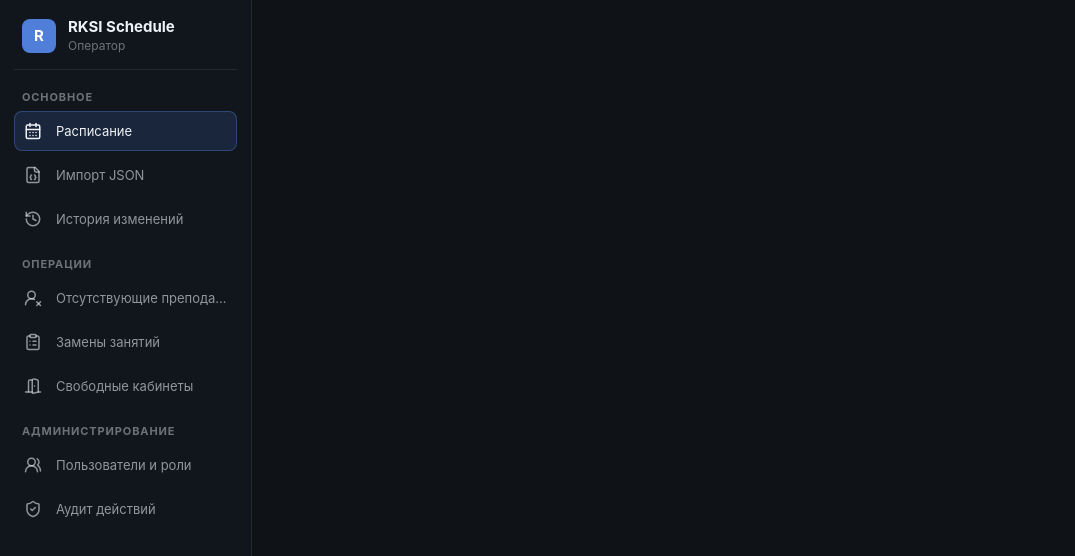
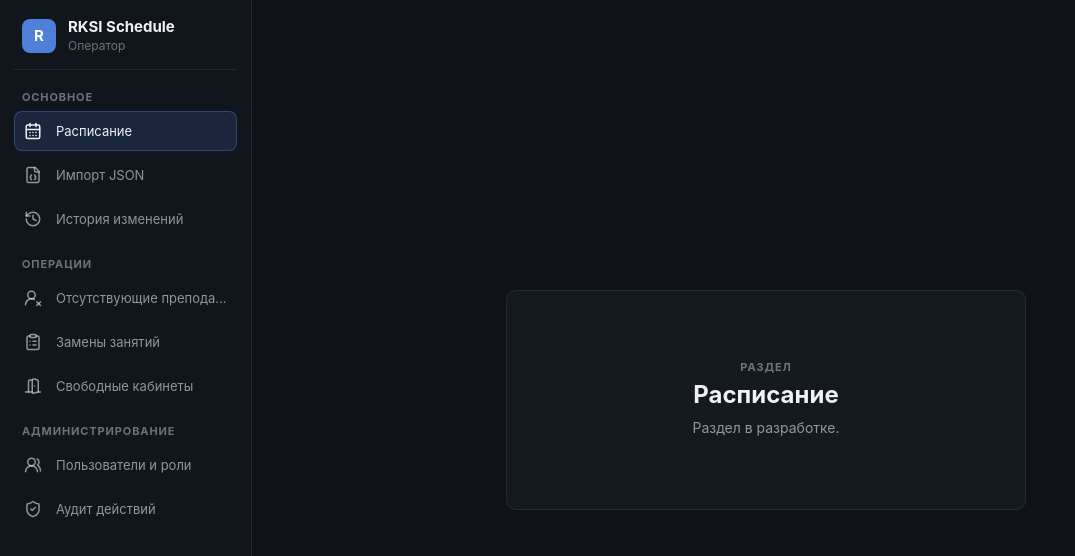
Before and after one commit to Kxqusos/rksi-schedule, a Next.js app in the folder apps/web/: page / in a window 1280 px wide. Shown: the top 556 px of the page, without its empty margins (0-1075 px from the left). Built offline with nearby package versions, Linux system fonts and the light colour scheme.

Commit message:
feat: make sidebar navigation interactive

```diff
--- a/apps/web/app/globals.css
+++ b/apps/web/app/globals.css
@@ -123,7 +123,17 @@ button {
   color: var(--muted);
   padding: 0 9px;
   text-align: left;
-  cursor: default;
+  cursor: pointer;
+  transition:
+    background-color 140ms ease,
+    border-color 140ms ease,
+    color 140ms ease;
+}
+
+.nav-item:hover {
+  border-color: var(--line-strong);
+  background: rgba(255, 255, 255, 0.04);
+  color: var(--text);
 }
 
 .nav-item__icon {
@@ -148,6 +158,47 @@ button {
   min-width: 0;
   min-height: 100vh;
   background: var(--bg);
+  display: grid;
+  place-items: center;
+  padding: 24px;
+}
+
+.placeholder {
+  width: min(520px, 100%);
+  min-height: 220px;
+  border: 1px solid var(--line);
+  border-radius: 10px;
+  background: var(--panel);
+  display: grid;
+  align-content: center;
+  justify-items: center;
+  gap: 8px;
+  padding: 28px;
+  text-align: center;
+}
+
+.placeholder__eyebrow {
+  color: var(--muted-soft);
+  font-size: 11px;
+  font-weight: 650;
+  letter-spacing: 0.08em;
+  line-height: 1;
+  text-transform: uppercase;
+}
+
+.placeholder h1 {
+  margin: 0;
+  color: var(--text);
+  font-size: 24px;
+  line-height: 1.18;
+  letter-spacing: 0;
+}
+
+.placeholder p {
+  margin: 0;
+  color: var(--muted);
+  font-size: 14px;
+  line-height: 1.45;
 }
 
 @media (min-width: 2400px) {
@@ -270,5 +321,15 @@ button {
 
   .workspace {
     min-height: calc(100vh - 54px);
+    padding: 16px;
+  }
+
+  .placeholder {
+    min-height: 180px;
+    padding: 20px;
+  }
+
+  .placeholder h1 {
+    font-size: 20px;
   }
 }
--- a/apps/web/app/page.tsx
+++ b/apps/web/app/page.tsx
@@ -1,3 +1,6 @@
+"use client";
+
+import { useState } from "react";
 import {
   CalendarDays,
   ClipboardList,
@@ -11,7 +14,7 @@ import {
 import type { LucideIcon } from "lucide-react";
 
 const primaryNav = [
-  { label: "Расписание", icon: CalendarDays, active: true },
+  { label: "Расписание", icon: CalendarDays },
   { label: "Импорт JSON", icon: FileJson },
   { label: "История изменений", icon: History },
 ];
@@ -27,7 +30,11 @@ const adminNav = [
   { label: "Аудит действий", icon: ShieldCheck },
 ];
 
+const defaultSection = "Расписание";
+
 export default function Home() {
+  const [activeSection, setActiveSection] = useState(defaultSection);
+
   return (
     <main className="app-shell">
       <aside className="sidebar" aria-label="Основная навигация">
@@ -42,13 +49,34 @@ export default function Home() {
         </div>
 
         <nav className="sidebar__nav">
-          <NavGroup title="Основное" items={primaryNav} />
-          <NavGroup title="Операции" items={operationsNav} />
-          <NavGroup title="Администрирование" items={adminNav} />
+          <NavGroup
+            activeSection={activeSection}
+            items={primaryNav}
+            onSelect={setActiveSection}
+            title="Основное"
+          />
+          <NavGroup
+            activeSection={activeSection}
+            items={operationsNav}
+            onSelect={setActiveSection}
+            title="Операции"
+          />
+          <NavGroup
+            activeSection={activeSection}
+            items={adminNav}
+            onSelect={setActiveSection}
+            title="Администрирование"
+          />
         </nav>
       </aside>
 
-      <section className="workspace" aria-label="Рабочая область" />
+      <section className="workspace" aria-label="Рабочая область">
+        <div className="placeholder">
+          <div className="placeholder__eyebrow">Раздел</div>
+          <h1>{activeSection}</h1>
+          <p>Раздел в разработке.</p>
+        </div>
+      </section>
     </main>
   );
 }
@@ -56,10 +84,19 @@ export default function Home() {
 type NavItem = {
   label: string;
   icon: LucideIcon;
-  active?: boolean;
 };
 
-function NavGroup({ title, items }: { title: string; items: NavItem[] }) {
+function NavGroup({
+  activeSection,
+  items,
+  onSelect,
+  title,
+}: {
+  activeSection: string;
+  items: NavItem[];
+  onSelect: (section: string) => void;
+  title: string;
+}) {
   return (
     <div className="nav-group">
       <div className="nav-group__title">{title}</div>
@@ -68,8 +105,10 @@ function NavGroup({ title, items }: { title: string; items: NavItem[] }) {
           const Icon = item.icon;
           return (
             <button
-              className={item.active ? "nav-item nav-item--active" : "nav-item"}
+              aria-current={activeSection === item.label ? "page" : undefined}
+              className={activeSection === item.label ? "nav-item nav-item--active" : "nav-item"}
               key={item.label}
+              onClick={() => onSelect(item.label)}
               type="button"
             >
               <Icon aria-hidden="true" className="nav-item__icon" size={18} strokeWidth={2} />
```
